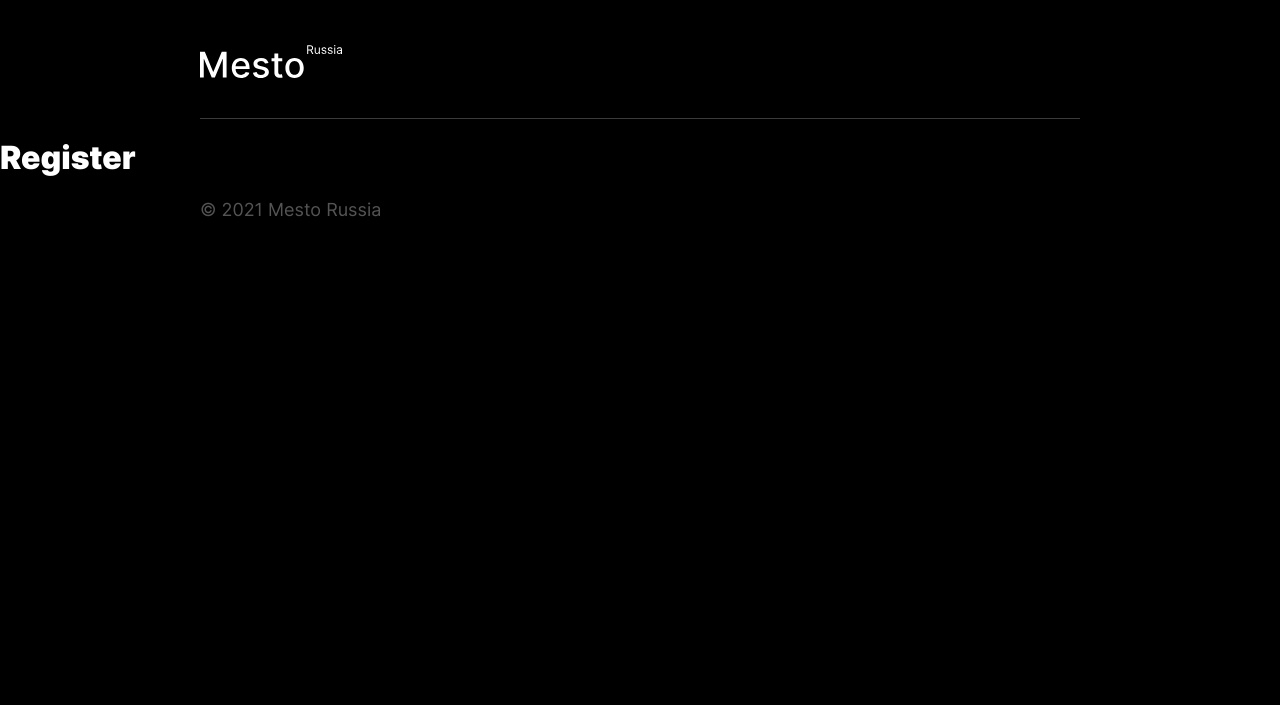
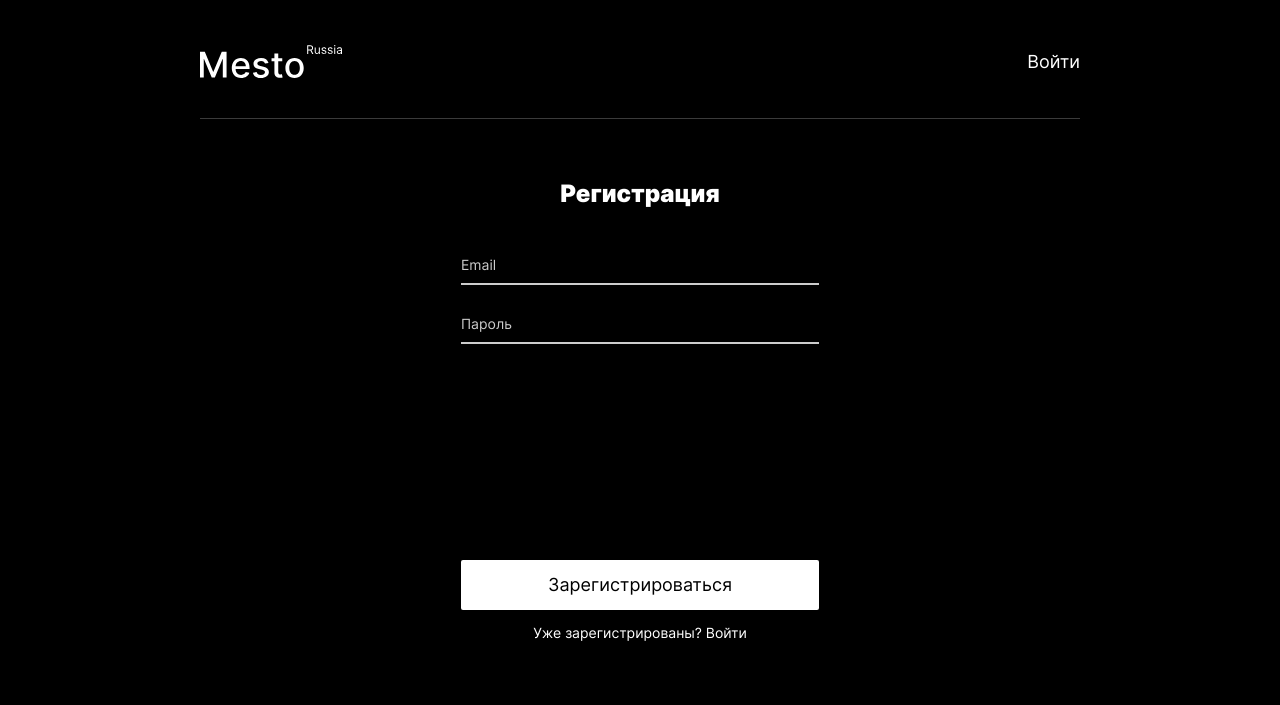
Before and after one commit to naumch1k/react-mesto-auth, a React app: page /sign-up in a window 1280 px wide. Built offline with nearby package versions, Linux system fonts and the light colour scheme; no server answers.

Commit message:
feat: create Login and Register components

```diff
--- /dev/null
+++ b/src/blocks/form/__item/_theme/form__item_theme_dark.css
@@ -0,0 +1,9 @@
+.form__item_theme_dark {
+  color: #FFFFFF;
+  background-color: unset;
+  border-bottom: 2px solid #CCCCCC;
+}
+
+.form__item_theme_dark::placeholder {
+  color: #CCCCCC;
+}
--- a/src/blocks/form/__item/form__item.css
+++ b/src/blocks/form/__item/form__item.css
@@ -1,6 +1,6 @@
 .form__item {
   font-family: inherit;
-  width: 100%;
+  width: 358px;
   margin: 1px 0 0;
   padding: 10px 0 9px;
   box-sizing: border-box;
--- /dev/null
+++ b/src/blocks/form/__items/_theme/form__items_theme_dark.css
@@ -0,0 +1,3 @@
+.form__items_theme_dark {
+  margin: 0 0 196px;
+}
--- /dev/null
+++ b/src/blocks/form/__link/form__link.css
@@ -0,0 +1,12 @@
+.form__link {
+  font-size: 14px;
+  line-height: 1.21;
+  color: #FFFFFF;
+  text-decoration: none;
+
+  transition: opacity .5s ease;
+}
+
+.form__link:hover {
+  opacity: 0.6;
+}
--- /dev/null
+++ b/src/blocks/form/__submit-btn/_theme/form__submit-btn_theme_dark.css
@@ -0,0 +1,8 @@
+.form__submit-btn_theme_dark {
+  background-color: #FFFFFF;
+  color: #000000;
+}
+
+.form__submit-btn_theme_dark:hover {
+  opacity: .85;
+}
--- a/src/blocks/form/__submit-btn/form__submit-btn.css
+++ b/src/blocks/form/__submit-btn/form__submit-btn.css
@@ -1,5 +1,5 @@
 .form__submit-btn {
-  width: 100%;
+  width: 358px;
   height: 50px;
   box-sizing: border-box;
   border: none;
--- /dev/null
+++ b/src/blocks/form/__text/form__text.css
@@ -0,0 +1,6 @@
+.form__text {
+  margin: 15px 0 0;
+  font-size: 14px;
+  line-height: 1.21;
+  color: #FFFFFF;
+}
--- /dev/null
+++ b/src/blocks/form/_theme/form_theme_dark.css
@@ -0,0 +1,7 @@
+.form_theme_dark {
+  display: flex;
+  flex-direction: column;
+  align-items: center;
+
+  padding: 60px 0;
+}
--- /dev/null
+++ b/src/blocks/header/__navlink/header__navlink.css
@@ -0,0 +1,12 @@
+.header__navlink {
+  font-size: 18px;
+  line-height: 1.2;
+  color: #FFFFFF;
+  text-decoration: none;
+
+  transition: opacity .5s ease;
+}
+
+.header__navlink:hover{
+  opacity: 0.6;
+}
--- a/src/blocks/header/header.css
+++ b/src/blocks/header/header.css
@@ -1,6 +1,9 @@
 .header {
   display: flex;
-  align-items: flex-start;
+  flex-direction: row;
+  justify-content: space-between;
+  align-items: center;
+
   border-bottom: 1px solid rgba(84, 84, 84, 0.7);
 }
 
--- a/src/components/App.js
+++ b/src/components/App.js
@@ -183,7 +183,7 @@ function App() {
               <PageNotFound />
             </Route>
           </Switch>
-          <Footer />
+          { loggedIn && <Footer /> }
           <EditProfilePopup
             buttonText={profileSubmitButtonText}
             isOpen={isEditProfilePopupOpen}
--- a/src/components/Header.js
+++ b/src/components/Header.js
@@ -1,10 +1,32 @@
 import React from 'react';
+import { Link, useLocation } from 'react-router-dom';
 import logoPath from './../images/header-logo.svg';
 
 function Header() {
+  const location = useLocation();
+
   return (
     <header className="header page__header">
       <img className="header__logo" src={logoPath} alt="Логотип сервиса Mesto Russia" />
+      {true &&
+        (<nav>
+          {location.pathname === '/sign-in' &&
+            (
+              <Link className="header__navlink" to="/sign-up">
+                Регистрация
+              </Link>
+            )
+          }
+          {location.pathname === '/sign-up' &&
+            (
+              <Link className="header__navlink" to="/sign-in">
+                Войти
+              </Link>
+            )
+          }
+        </nav>)
+      }
+
     </header>
   )
 }
--- a/src/components/Login.js
+++ b/src/components/Login.js
@@ -2,7 +2,32 @@ import React from 'react';
 
 function Login() {
   return(
-    <h1>Login</h1>
+    <form className="form form_theme_dark" name="login-form" noValidate>
+      <h2 className="form__heading">Вход</h2>
+      <fieldset className="form__items form__items_theme_dark">
+        <input
+          className="form__item form__item_theme_dark form__item_el_email"
+          id="email"
+          type="email"
+          name="email"
+          placeholder="Email"
+          //value={email}
+          required
+        />
+        <p className="form__error" id="email-error"></p>
+        <input
+          className="form__item form__item_theme_dark form__item_el_password"
+          id="password"
+          type="password"
+          name="password"
+          placeholder="Пароль"
+          //value={password}
+          required
+        />
+        <p className="form__error" id="password-error"></p>
+      </fieldset>
+      <button className="form__submit-btn form__submit-btn_theme_dark" type="submit">Войти</button>
+    </form>
   );
 }
 
--- a/src/components/Register.js
+++ b/src/components/Register.js
@@ -1,8 +1,38 @@
 import React from 'react';
+import { Link } from 'react-router-dom';
 
 function Register() {
   return(
-    <h1>Register</h1>
+    <form className="form form_theme_dark" name="signup-form" noValidate>
+      <h2 className="form__heading">Регистрация</h2>
+      <fieldset className="form__items form__items_theme_dark">
+        <input
+          className="form__item form__item_theme_dark form__item_el_email"
+          id="email"
+          type="email"
+          name="email"
+          placeholder="Email"
+          //value={email}
+          required
+        />
+        <p className="form__error" id="email-error"></p>
+        <input
+          className="form__item form__item_theme_dark form__item_el_password"
+          id="password"
+          type="password"
+          name="password"
+          placeholder="Пароль"
+          //value={password}
+          required
+        />
+        <p className="form__error" id="password-error"></p>
+      </fieldset>
+      <button className="form__submit-btn form__submit-btn_theme_dark" type="submit">Зарегистрироваться</button>
+      <p className="form__text">
+        Уже зарегистрированы?
+        <Link to="/sign-in" className="form__link"> Войти</Link>
+      </p>
+    </form>
   );
 }
 
--- a/src/index.css
+++ b/src/index.css
@@ -9,6 +9,7 @@
 @import url(./blocks/content/__section/content__section.css);
 @import url(./blocks/header/header.css);
 @import url(./blocks/header/__logo/header__logo.css);
+@import url(./blocks/header/__navlink/header__navlink.css);
 @import url(./blocks/profile/profile.css);
 @import url(./blocks/profile/__avatar-container/profile__avatar-container.css);
 @import url(./blocks/profile/__avatar/profile__avatar.css);
@@ -42,15 +43,21 @@
 @import url(./blocks/popup/__image/popup__image.css);
 @import url(./blocks/popup/__image-caption/popup__image-caption.css);
 @import url(./blocks/form/form.css);
+@import url(./blocks/form/_theme/form_theme_dark.css);
 @import url(./blocks/form/__heading/form__heading.css);
-@import url(./blocks/form/__heading/_place_confirm/form__heading_place_confirm.css);
+@import url(./blocks/form/__heading/_place/form__heading_place_confirm.css);
 @import url(./blocks/form/__items/form__items.css);
+@import url(./blocks/form/__items/_theme/form__items_theme_dark.css);
 @import url(./blocks/form/__item/form__item.css);
+@import url(./blocks/form/__item/_theme/form__item_theme_dark.css);
 @import url(./blocks/form/__item/_type/form__item_type_error.css);
 @import url(./blocks/form/__error/form__error.css);
 @import url(./blocks/form/__error/_active/form__error_active.css);
 @import url(./blocks/form/__submit-btn/form__submit-btn.css);
+@import url(./blocks/form/__submit-btn/_theme/form__submit-btn_theme_dark.css);
 @import url(./blocks/form/__submit-btn/_disabled/form__submit-btn_disabled.css);
+@import url(./blocks/form/__text/form__text.css);
+@import url(./blocks/form/__link/form__link.css);
 @import url(./blocks/loader/loader.css);
 @import url(./blocks/not-found/not-found.css);
 @import url(./blocks/not-found/__title/not-found__title.css);
```
Also changed, not shown: src/blocks/form/__heading/_place/form__heading_place_confirm.css (line endings or trailing spaces).
